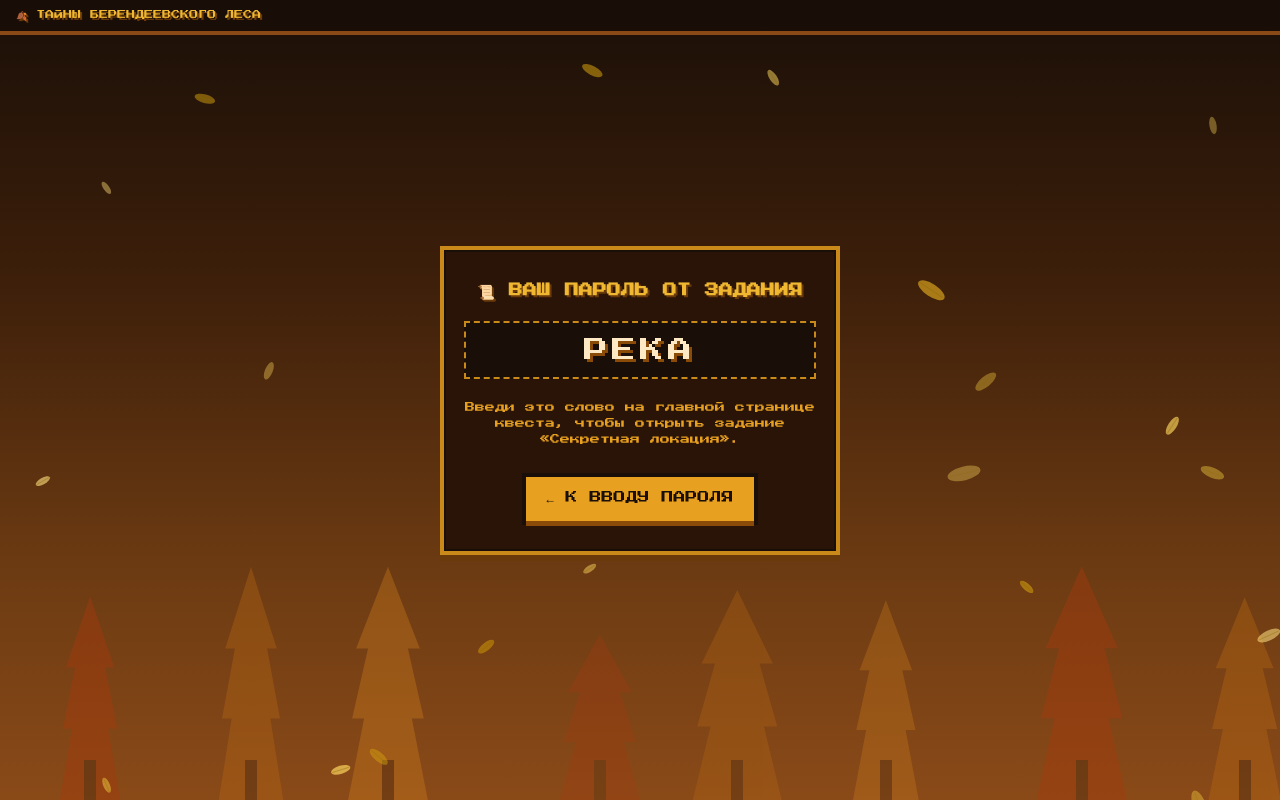
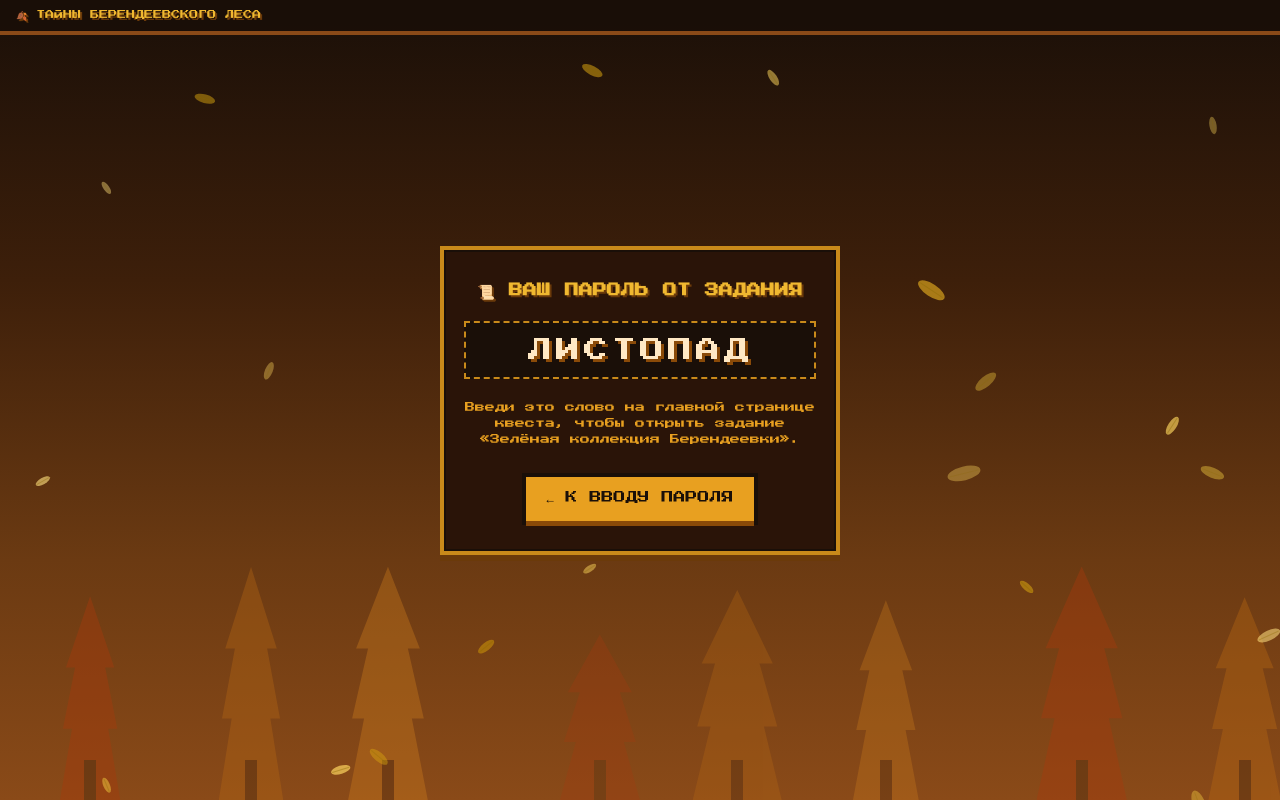
Before and after one commit to Djo013III/QuestBerendei.github.io, a plain HTML site: page Misc.html in a window 1280 px wide. Drawn offline with Linux system fonts and the light colour scheme.

Commit message:
Update Misc.html

```diff
--- a/Misc.html
+++ b/Misc.html
@@ -72,11 +72,11 @@
     <h1>📜 ВАШ ПАРОЛЬ ОТ ЗАДАНИЯ</h1>
 
     <!-- ВОТ ТУТ МЕНЯЕМ ПАРОЛЬ -->
-    <div class="password">РЕКА</div>
+    <div class="password">ЛИСТОПАД</div>
 
     <!-- ВОТ ТУТ МЕНЯЕМ ПОДСКАЗКУ -->
     <div class="hint">
-      Введи это слово на главной странице квеста, чтобы открыть задание «Секретная локация».
+      Введи это слово на главной странице квеста, чтобы открыть задание «Зелёная коллекция Берендеевки».
     </div>
 
     <a href="index.html" class="back-btn">← К ВВОДУ ПАРОЛЯ</a>
```
